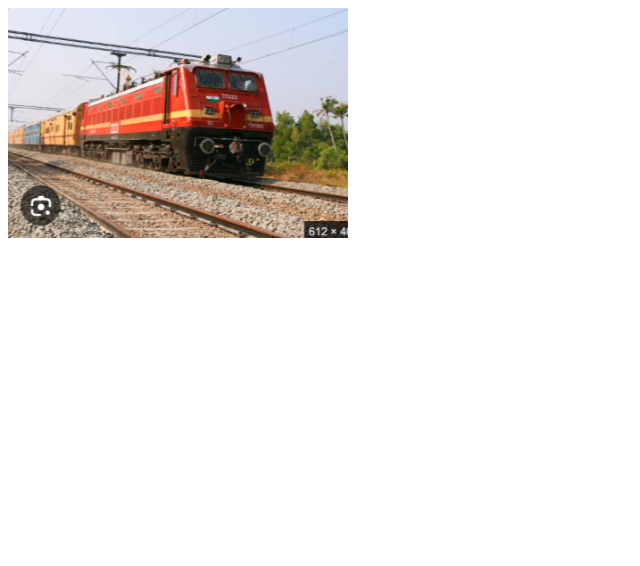
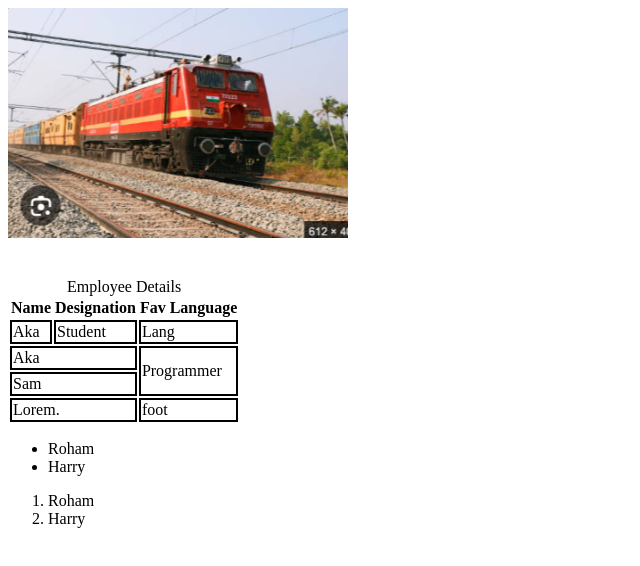
Before and after one commit to Abdullahthefirst/Sigma_Web_Dev, a plain HTML site: page video5/index.html in a window 1280 px wide. Shown: the whole page, without its empty margins (0-640 px from the left). Drawn offline with Linux system fonts and the light colour scheme.

Commit message:
Add HTML structure and styling for employee details in video5 project

```diff
--- a/video5/index.html
+++ b/video5/index.html
@@ -5,10 +5,64 @@
     <meta charset="UTF-8">
     <meta name="viewport" content="width=device-width, initial-scale=1.0">
     <title>Images</title>
+    <link rel="stylesheet" href="style.css">
+
 </head>
 
 <body>
     <img src="image.png" alt="Error Image Loading" height="230">
+    <br><br><br>
+    <table>
+        <caption>Employee Details</caption>
+        <thead>
+            <tr>
+
+                <th>Name</th>
+                <th>Designation</th>
+                <th>Fav Language</th>
+
+            </tr>
+        </thead>
+        <tbody>
+            <tr>
+                <td>Aka</td>
+                <td>Student</td>
+                <td>Lang</td>
+
+            </tr>
+            <tr>
+                <td colspan="2">Aka</td>
+                <td rowspan="2">Programmer</td>
+
+
+            </tr>
+            <tr>
+                <td colspan="2">Sam</td>
+
+            </tr>
+        </tbody>
+
+        <tfoot>
+            </tr>
+            <tr>
+                <td colspan="2">Lorem.</td>
+                <td>foot</td>
+
+            </tr>
+        </tfoot>
+
+    </table>
+
+    <ul>
+        <li>Roham</li>
+        <li>Harry</li>
+    </ul>
+    <ol>
+        <li>Roham</li>
+        <li>Harry</li>
+    </ol>
+
+
 </body>
 
 </html>
--- a/video5/style.css
+++ b/video5/style.css
@@ -0,0 +1,3 @@
+td {
+    border: 2px solid black;
+}
```
Also changed, not shown: sample/index.html (+1 -0 lines).
